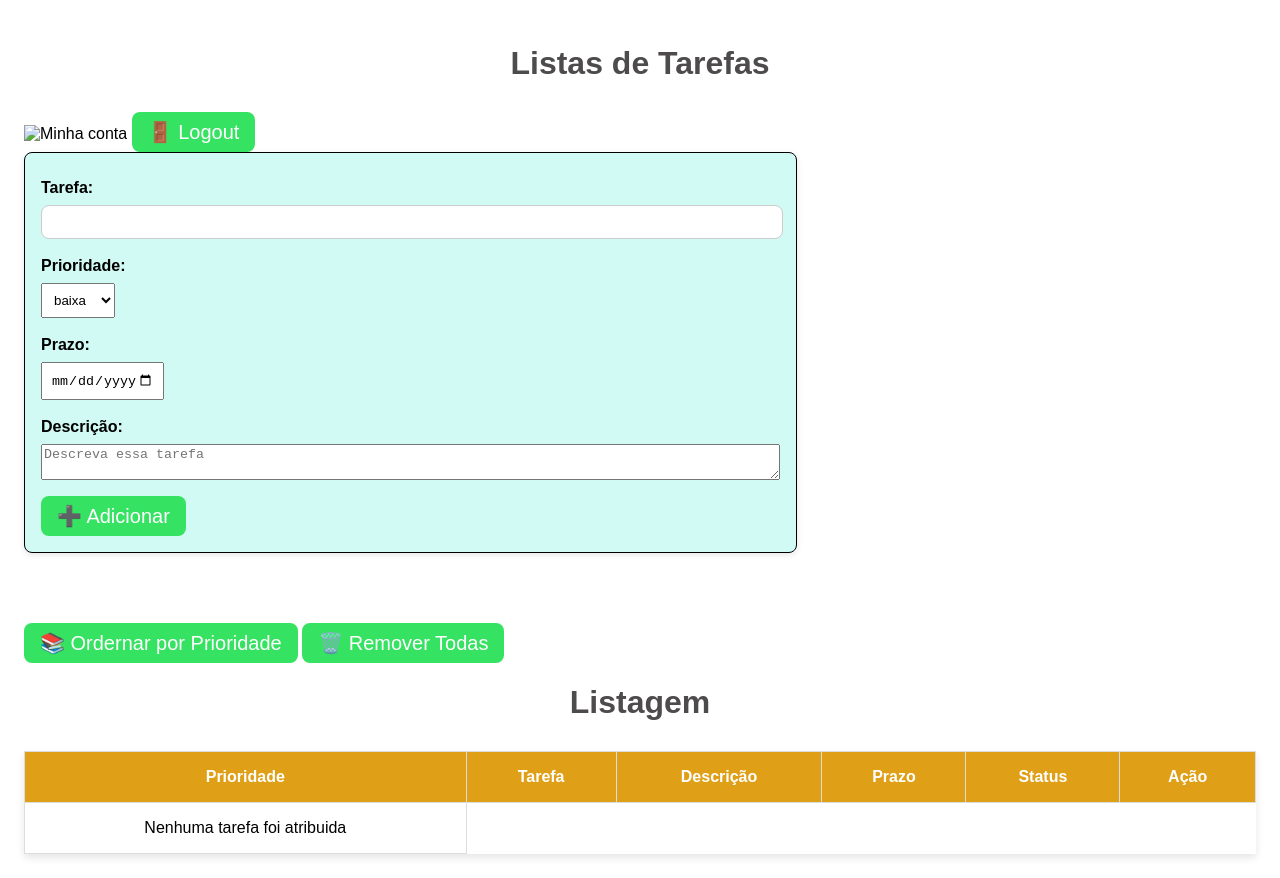
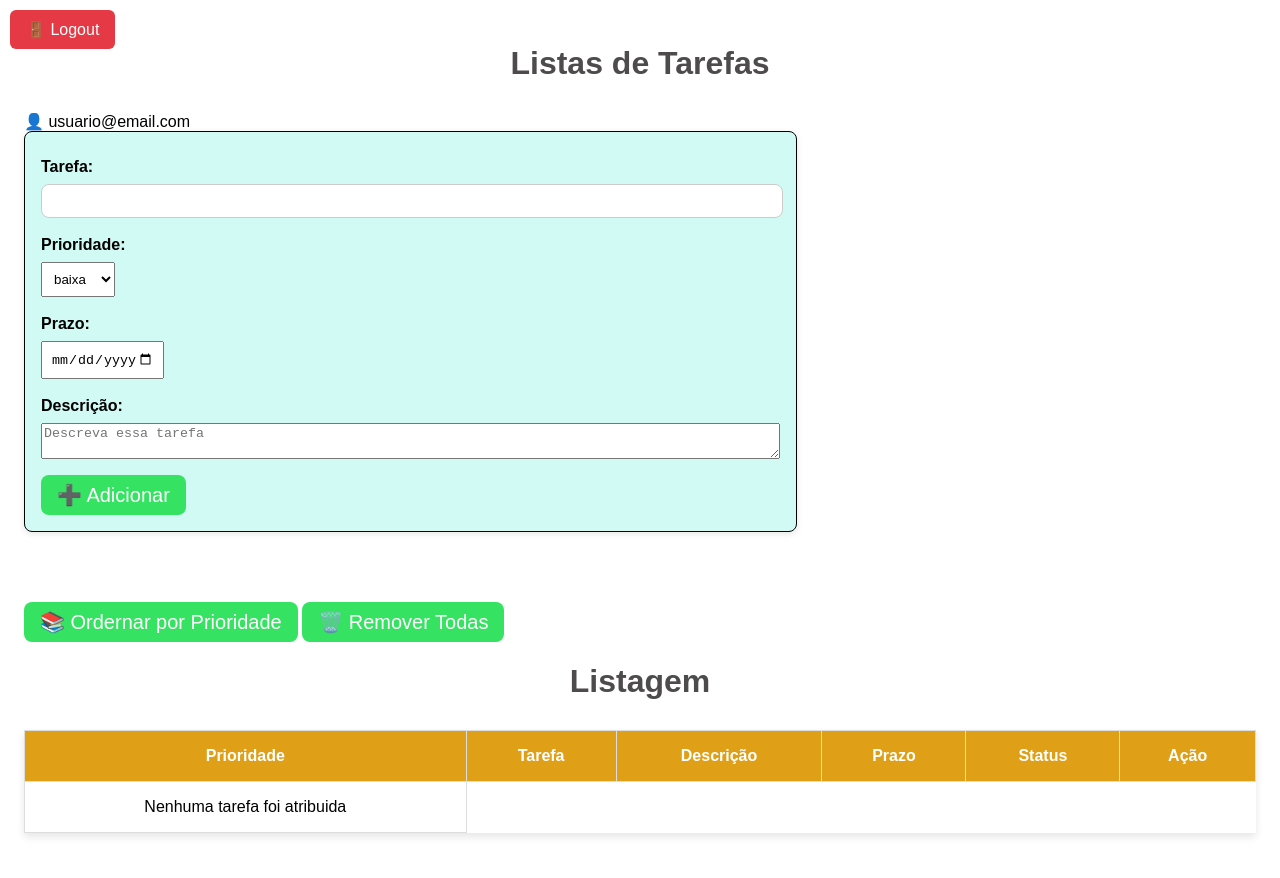
Before and after one commit to joaopedrocvce-cloud/Trabalho-LP, a plain HTML site: page index.html in a window 1280 px wide. After the commit the page ends 857 px from the top, so only its background shows below. Drawn offline with Linux system fonts and the light colour scheme.

Commit message:
Logout e email

```diff
--- a/estilo.css
+++ b/estilo.css
@@ -79,6 +79,19 @@ button {
     transition: background-color 0.3s ease-in-out;
 }
 
+.logout-btn {
+  position: absolute;
+  top: 10px;
+  left: 10px;
+  background: #e63946;
+  color: #fff;
+  border: none;
+  padding: 10px 16px;
+  border-radius: 6px;
+  cursor: pointer;
+  font-size: 16px;
+}
+
 button:hover {
     background-color: #05884b;
 }
--- a/index.html
+++ b/index.html
@@ -14,8 +14,11 @@
     <header>
         <h1>Listas de Tarefas</h1>
          <div class="user-menu">
-        <img src="" class="user-icon" title="Minha conta">
-        <button class="logout-btn" title="Sair">🚪 Logout</button>
+             <div class="user-info">
+            <span class="user-icon">👤</span>
+            <span class="user-email">usuario@email.com</span>
+        </div>
+        <button class="logout-btn"  title="Sair">🚪 Logout</button>
     </div>
     </header>
 
```
